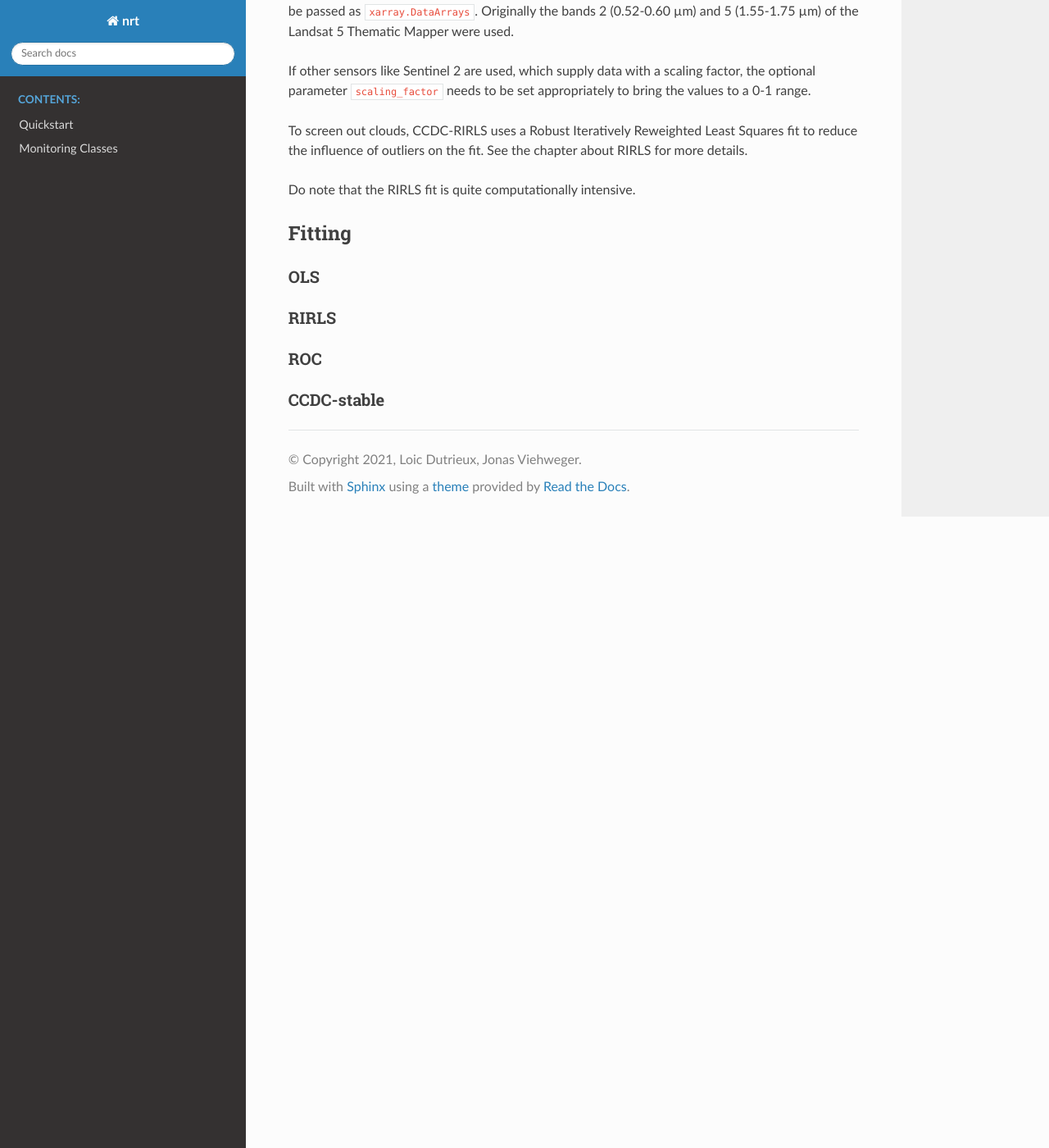
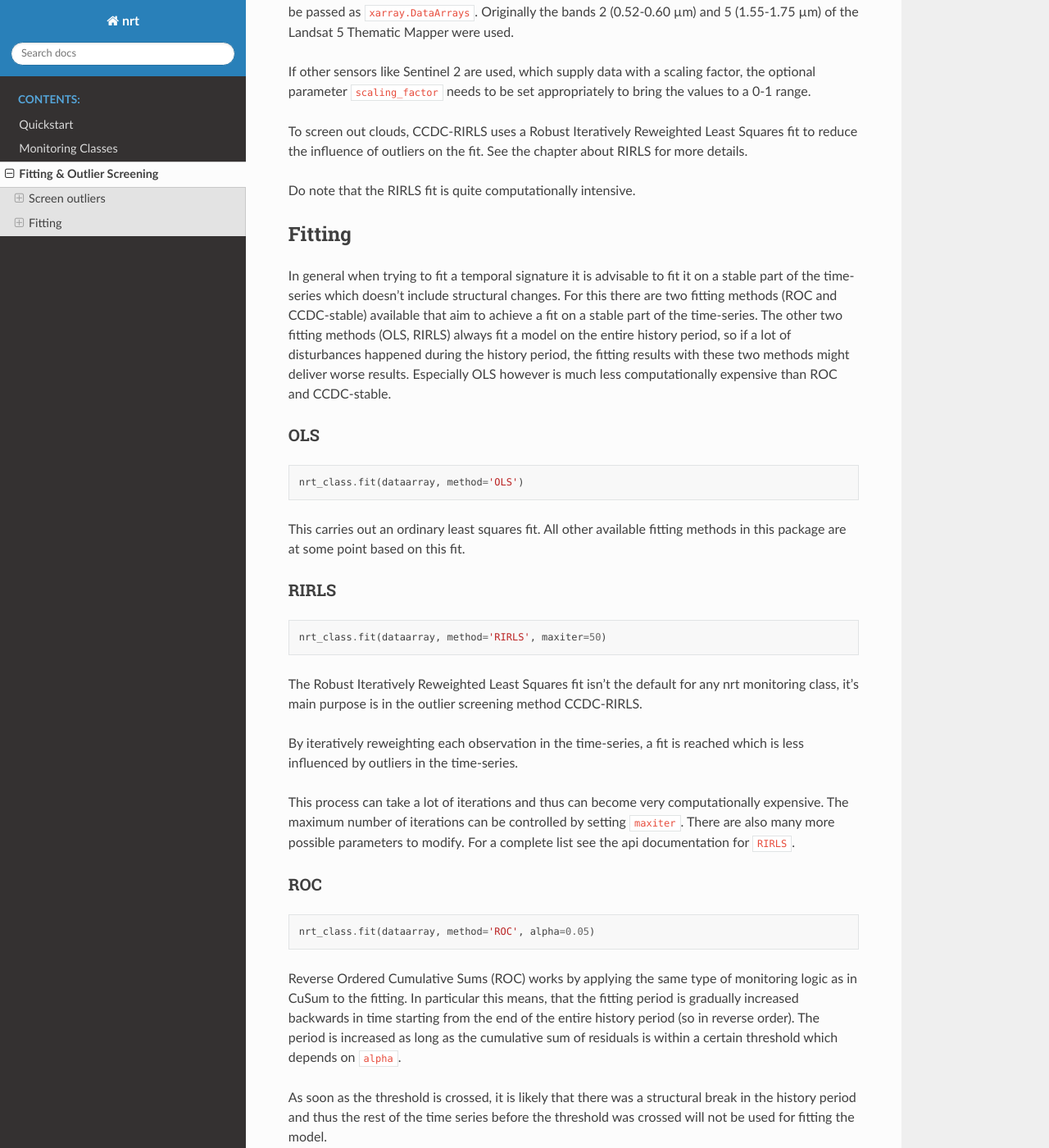
Before and after one commit to ec-jrc/nrt, a Sphinx documentation site: the page built from doc/source/fit.rst, in a window 1280 px wide and 1400 px high, scrolled down 1114 px. Shown: the whole window at 82% size. Built offline with Sphinx 7.4.7 and the Read the Docs theme 2.0.0, drawn with Linux system fonts in a browser that asks for light colours; formulas are drawn with MathJax 3; some of the changed text lies outside the part shown.

Commit message:
Documented screen_outliers

```diff
--- a/doc/source/fit.rst
+++ b/doc/source/fit.rst
@@ -1,5 +1,6 @@
-Fit
-***
+.. _fitting:
+Fitting & Outlier Screening
+***************************
 
 Fitting is achieved by calling ``.fit()`` on an instantiated monitoring class.
 
@@ -8,7 +9,7 @@
 classes are not bound to the fit that was used in the publication it is entirely possible
 to use any combination of fitting arguments with any monitoring class.
 
-Fitting works by passing an xarray data array and specifying a fitting method.
+Fitting works by passing an ``xarray.DataArray`` and specifying a fitting method.
 Optionally a method to screen outliers in the time-series can also be passed
 to the fit call.
 
@@ -63,15 +64,87 @@
 Fitting
 =======
 
+In general when trying to fit a temporal signature it is advisable to fit it on a stable part
+of the time-series which doesn't include structural changes.
+For this there are two fitting methods (ROC and CCDC-stable) available that aim to achieve a fit on a stable
+part of the time-series.
+The other two fitting methods (OLS, RIRLS) always fit a model on the entire history period, so if
+a lot of disturbances happened during the history period, the fitting results with these
+two methods might deliver worse results. Especially OLS however is much less computationally expensive than
+ROC and CCDC-stable.
 
 OLS
 ^^^^
 
+.. code-block:: python
+
+    nrt_class.fit(dataarray, method='OLS')
+
+This carries out an ordinary least squares fit. All other available fitting methods in this package
+are at some point based on this fit.
+
 RIRLS
 ^^^^^^
+
+.. code-block:: python
+
+    nrt_class.fit(dataarray, method='RIRLS', maxiter=50)
+
+The Robust Iteratively Reweighted Least Squares fit isn't the default for any nrt monitoring class, it's
+main purpose is in the outlier screening method CCDC-RIRLS.
+
+By iteratively reweighting each observation in the time-series, a fit is reached which is less influenced by
+outliers in the time-series.
+
+This process can take a lot of iterations and thus can become very computationally expensive. The maximum number
+of iterations can be controlled by setting ``maxiter``. There are also many more possible parameters to modify.
+For a complete list see the api documentation for ``RIRLS``.
 
 ROC
 ^^^^
 
+.. code-block:: python
+
+    nrt_class.fit(dataarray, method='ROC', alpha=0.05)
+
+Reverse Ordered Cumulative Sums (ROC) works by applying the same type of monitoring logic as in CuSum to the fitting.
+In particular this means, that the fitting period is gradually increased backwards in time starting from the
+end of the entire history period (so in reverse order). The period is increased as long as the
+cumulative sum of residuals is within a certain threshold which depends on ``alpha``.
+
+As soon as the threshold is crossed, it is likely that there was a structural break in the history period and thus
+the rest of the time series before the threshold was crossed will not be used for fitting the model.
+
+``alpha`` is the significance of the detected structural break. So the lower ``alpha`` the lower the sensitivity
+for breaks in the time-series.
+
+
 CCDC-stable
 ^^^^^^^^^^^^
+
+.. code-block:: python
+
+    nrt_class.fit(dataarray, method='CCDC-stable', threshold=3)
+
+With CCDC-stable, models are first fit using an OLS regression.
+Those models are then checked for stability.
+
+Stability is given if:
+
+1.             slope / RMSE < threshold
+2. first observation / RMSE < threshold
+3.  last observation / RMSE < threshold
+
+
+Since the slope of the model is one of the test conditions, it is required for ``trend`` to be ``True``
+during instantiation of the monitoring class.
+
+If a model is not stable, the two oldest
+acquisitions are removed, a model is fit using this shorter
+time-series and again checked for stability. This process continues until the model is stable
+or until not enough observations are left, at which point the time-series will get marked as
+unstable and not be fit.
+
+.. note::
+    This process is slightly different to the one described in Zhu & Woodcock 2014,
+    since with the nrt package no new observations can be added during fitting.
--- a/doc/source/index.rst
+++ b/doc/source/index.rst
@@ -12,6 +12,7 @@
 
    quickstart
    classes
+   fit
 .. automodule:: nrt
 
 
```
Also changed, not shown: other parts of doc/source/fit.rst (+4 -4 lines), doc/source/classes.rst (+21 -18 lines), doc/source/modules.rst (deleted, +0 -7 lines), 1 other file.
